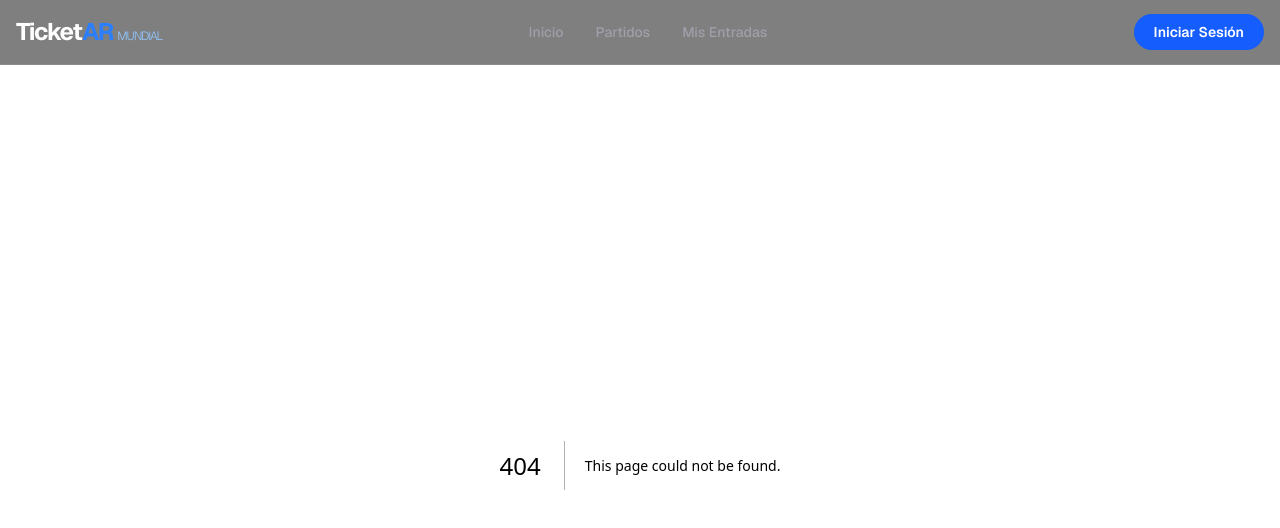
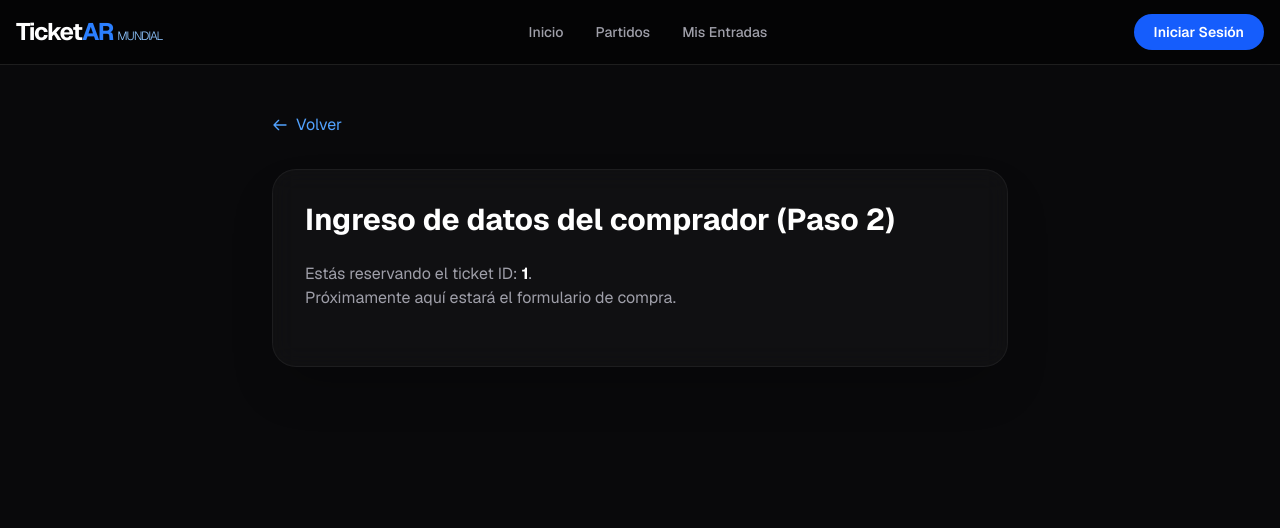
Before and after one commit to JuanmaInv/TicketAR---Mundial---UCP---2026-, a Next.js app in the folder frontend-client/: page /checkout/1 in a window 1280 px wide. Before the commit this address had no page. Shown: the top 528 px of the page. Built offline with nearby package versions, Linux system fonts and the light colour scheme.

Commit message:
feat: completar UI del Paso 1 y crear enrutamiento dinámico al Paso 2

```diff
--- /dev/null
+++ b/frontend-client/app/checkout/[id]/page.tsx
@@ -0,0 +1,31 @@
+'use client';
+
+import { use } from 'react';
+import { useRouter } from 'next/navigation';
+
+export default function CheckoutPage({ params }: { params: Promise<{ id: string }> }) {
+  const router = useRouter();
+  const { id: partidoId } = use(params);
+
+  return (
+    <div className="container mx-auto px-4 py-12 max-w-3xl">
+      <div className="mb-8">
+        <button onClick={() => router.back()} className="text-blue-400 hover:text-blue-300 flex items-center gap-2 transition-colors">
+          <svg className="w-4 h-4" fill="none" stroke="currentColor" viewBox="0 0 24 24"><path strokeLinecap="round" strokeLinejoin="round" strokeWidth="2" d="M10 19l-7-7m0 0l7-7m-7 7h18" /></svg>
+          Volver
+        </button>
+      </div>
+
+      <div className="glass rounded-3xl p-8 shadow-2xl">
+        <h1 className="text-3xl font-bold text-white mb-6">
+          Ingreso de datos del comprador (Paso 2)
+        </h1>
+        <p className="text-zinc-400 mb-6">
+          Estás reservando el ticket ID: <strong className="text-white">{partidoId}</strong>.
+          <br/>
+          Próximamente aquí estará el formulario de compra.
+        </p>
+      </div>
+    </div>
+  );
+}
--- a/frontend-client/app/page.tsx
+++ b/frontend-client/app/page.tsx
@@ -1,6 +1,7 @@
 'use client';
 
 import { useEffect, useState } from 'react';
+import Link from 'next/link';
 import { getTickets } from '../lib/api';
 import { Ticket } from '../types/ticket';
 
@@ -10,7 +11,8 @@ export default function Home() {
 
   useEffect(() => {
     getTickets().then((data) => {
-      setTickets(data);
+      // Filtramos solo los disponibles para comprar
+      setTickets(data.filter(t => t.estado === 'disponible'));
       setLoading(false);
     });
   }, []);
@@ -35,8 +37,13 @@ export default function Home() {
           {tickets.map((ticket) => (
             <div
               key={ticket.id}
-              className="group glass flex flex-col overflow-hidden rounded-2xl p-6 transition-all hover:translate-y-[-4px] hover:shadow-[0_20px_40px_rgba(0,0,0,0.4)]"
+              className="group glass flex flex-col overflow-hidden rounded-2xl p-6 transition-all hover:translate-y-[-4px] hover:shadow-[0_20px_40px_rgba(0,0,0,0.4)] border border-white/10"
             >
+              {/* Imagen/Representación visual opcional requerida en Paso 1 */}
+              <div className="h-32 mb-4 rounded-xl bg-gradient-to-r from-blue-600 to-emerald-500 flex items-center justify-center shadow-inner">
+                <svg className="w-12 h-12 text-white/80" fill="none" stroke="currentColor" viewBox="0 0 24 24"><path strokeLinecap="round" strokeLinejoin="round" strokeWidth="1.5" d="M3.055 11H5a2 2 0 012 2v1a2 2 0 002 2 2 2 0 012 2v2.945M8 3.935V5.5A2.5 2.5 0 0010.5 8h.5a2 2 0 012 2 2 2 0 104 0 2 2 0 012-2h1.064M15 20.488V18a2 2 0 012-2h3.064M21 12a9 9 0 11-18 0 9 9 0 0118 0z"></path></svg>
+              </div>
+
               <div className="mb-4 flex items-center justify-between">
                 <span className="rounded-full bg-blue-500/10 px-3 py-1 text-xs font-bold uppercase tracking-wider text-blue-400">
                   En Venta
@@ -50,25 +57,17 @@ export default function Home() {
                 {ticket.partidoId}
               </h3>
 
-              <div className="mb-6 space-y-2">
-                <div className="flex items-center gap-2 text-sm text-zinc-400">
-                  <svg className="h-4 w-4" fill="none" stroke="currentColor" viewBox="0 0 24 24">
-                    <path strokeLinecap="round" strokeLinejoin="round" strokeWidth="2" d="M17.657 16.657L13.414 20.9a1.998 1.998 0 01-2.827 0l-4.244-4.243a8 8 0 1111.314 0z" />
-                    <path strokeLinecap="round" strokeLinejoin="round" strokeWidth="2" d="M15 11a3 3 0 11-6 0 3 3 0 016 0z" />
-                  </svg>
-                  {ticket.sector}
-                </div>
-                <div className="flex items-center gap-2 text-sm text-zinc-400">
-                  <svg className="h-4 w-4" fill="none" stroke="currentColor" viewBox="0 0 24 24">
-                    <path strokeLinecap="round" strokeLinejoin="round" strokeWidth="2" d="M8 7V3m8 4V3m-9 8h10M5 21h14a2 2 0 002-2V7a2 2 0 00-2-2H5a2 2 0 00-2 2v12a2 2 0 002 2z" />
-                  </svg>
-                  Junio 2026
-                </div>
-              </div>
+              <p className="text-sm text-zinc-400 mb-6 flex-grow">
+                Ticket oficial para la Copa Mundial 2026. Sector exclusivo: <strong className="text-white">{ticket.sector}</strong>. No te pierdas este encuentro histórico.
+              </p>
 
-              <button className="mt-auto w-full rounded-xl bg-white/5 py-3 text-sm font-bold text-white transition-all hover:bg-blue-600">
-                Reservar Ahora
-              </button>
+              {/* Botón de acción (Requerimiento Paso 1) con Enrutamiento */}
+              <Link
+                href={`/checkout/${ticket.id}`}
+                className="mt-auto w-full text-center block rounded-xl bg-white/5 py-3 text-sm font-bold text-white transition-all hover:bg-blue-600 border border-white/10 hover:border-transparent"
+              >
+                Seleccionar y Comprar
+              </Link>
             </div>
           ))}
         </div>
```
Also changed, not shown: frontend-client/types/ticket.ts (+6 -3 lines), 2 other files (tests, documents, lock files or other folders).
